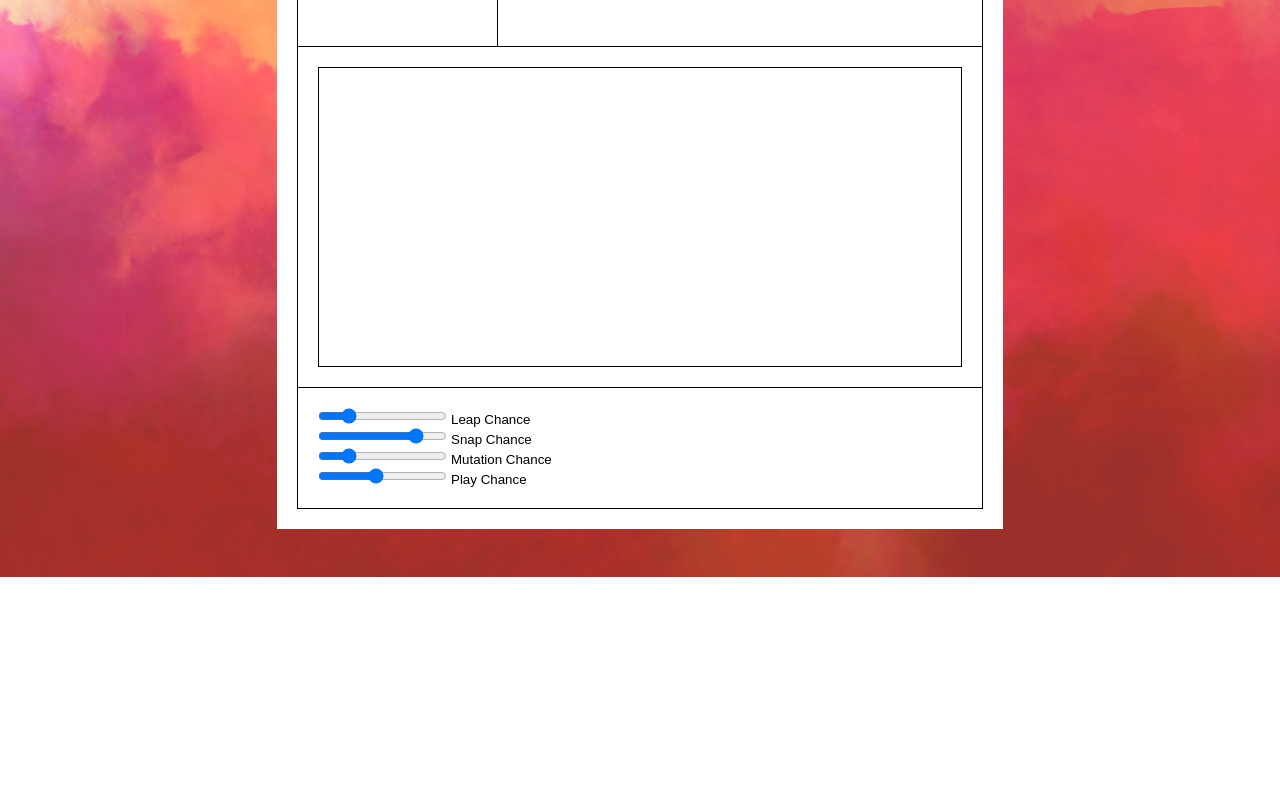
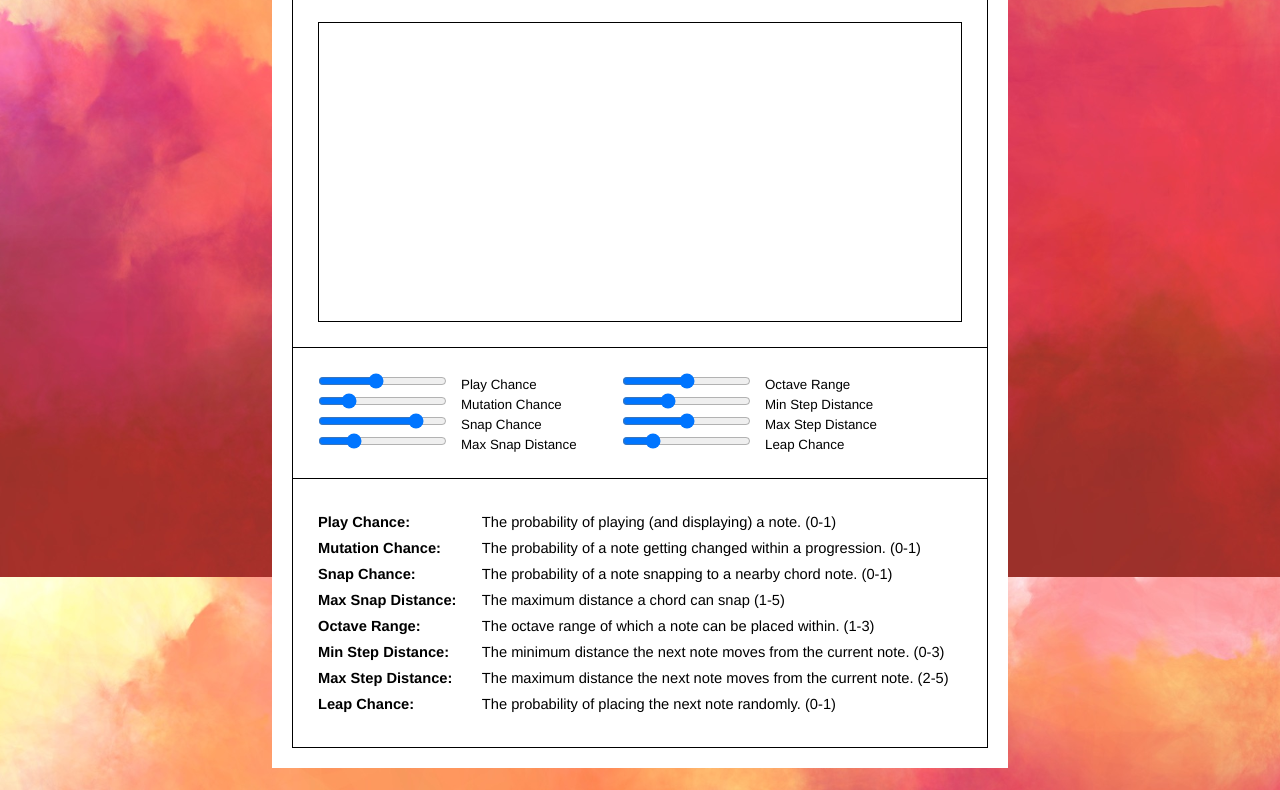
Before and after one commit to kgolid/sonant, a website: page index.html in a window 1280 px wide. Shown: the part 223-1013 px from the top of the page. Before the commit the page ends 800 px from the top, so only its background shows below. Drawn offline with nearby package versions, Linux system fonts and the light colour scheme; no server answers.

Commit message:
add more options to gui

```diff
--- a/index.html
+++ b/index.html
@@ -35,11 +35,16 @@
             <div id='board'></div>
         </div>
         <div class='dashboard'>
-        <div class='header_control_sub'>
+            <div class='dashboard_sub'>
                 <div>
-            <input type="range" id="leap_chance" name="leap_chance"
+                    <input type="range" id="play_chance" name="play_chance"
+                            min="0.1" max="1" step=0.1 value=0.5>
+                    <label for="play_chance">Play Chance</label>
+                </div>
+                <div>
+                    <input type="range" id="mutation_chance" name="mutation_chance"
                             min="0" max="1" step=0.1 value=0.2>
-            <label for="leap_chance">Leap Chance</label>
+                    <label for="mutation_chance">Mutation Chance</label>
                 </div>
                 <div>
                     <input type="range" id="snap_chance" name="snap_chance"
@@ -47,15 +52,44 @@
                     <label for="snap_chance">Snap Chance</label>
                 </div>
                 <div>
-            <input type="range" id="mutation_chance" name="mutation_chance"
-                    min="0" max="1" step=0.1 value=0.2>
-            <label for="mutation_chance">Mutation Chance</label>
+                    <input type="range" id="snap_dist" name="snap_dist"
+                            min="1" max="5" step=1 value=2>
+                    <label for="snap_dist">Max Snap Distance</label>
+                </div>
+            </div>
+            <div class='dashboard_sub'>
+                <div>
+                    <input type="range" id="octave_range" name="octave_range"
+                            min="1" max="3" step=1 value=2>
+                    <label for="octave_range">Octave Range</label>
                 </div>
                 <div>
-            <input type="range" id="play_chance" name="play_chance"
-                    min="0.1" max="1" step=0.1 value=0.5>
-            <label for="play_chance">Play Chance</label>
+                    <input type="range" id="min_step" name="min_step"
+                            min="0" max="3" step=1 value=1>
+                    <label for="min_step">Min Step Distance</label>
                 </div>
+                <div>
+                    <input type="range" id="max_step" name="max_step"
+                            min="1" max="5" step=1 value=3>
+                    <label for="max_step">Max Step Distance</label>
+                </div>
+                <div>
+                    <input type="range" id="leap_chance" name="leap_chance"
+                            min="0" max="1" step=0.1 value=0.2>
+                    <label for="leap_chance">Leap Chance</label>
+                </div>
+            </div>
+        </div>
+        <div class='legend'>
+            <p><strong>Play Chance:</strong> The probability of playing (and displaying) a note. (0-1)</p>
+            <p><strong>Mutation Chance:</strong> The probability of a note getting changed within a progression. (0-1)</p>
+            <p><strong>Snap Chance:</strong> The probability of a note snapping to a nearby chord note. (0-1)</p>
+            <p><strong>Max Snap Distance:</strong> The maximum distance a chord can snap (1-5)</p>
+
+            <p><strong>Octave Range:</strong> The octave range of which a note can be placed within. (1-3)</p>
+            <p><strong>Min Step Distance:</strong> The minimum distance the next note moves from the current note. (0-3)</p>
+            <p><strong>Max Step Distance:</strong> The maximum distance the next note moves from the current note. (2-5)</p>
+            <p><strong>Leap Chance:</strong> The probability of placing the next note randomly. (0-1)</p>
         </div>
     </div>
 </div>
--- a/style.css
+++ b/style.css
@@ -5,8 +5,9 @@
 }
 
 label {
-  font-family: Arial;
+  font-family: Helvetica, Arial, sans-serif;
   font-size: 10pt;
+  margin-left: 10px;
 }
 
 body {
@@ -18,7 +19,7 @@ body {
 .card {
   text-align: left;
   padding: 20px;
-  margin-top: 100px;
+  margin: 50px 0;
   background: #fff;
   display: inline-block;
   min-width: 700px;
@@ -44,21 +45,38 @@ body {
   width: calc(100% - 205px);
 }
 
-.header_control_sub {
+.content,
+.dashboard,
+.legend {
+  border: 1px solid black;
+  border-top: none;
+  padding: 25px;
+}
+
+.dashboard_sub {
   text-align: left;
   display: inline-block;
-  width: 50%;
+  width: 300px;
+  vertical-align: top;
 }
 
-.content,
-.dashboard {
-  border: 1px solid black;
-  border-top: none;
-  padding: 20px;
+.legend {
+  padding-top: 35px;
+}
+
+.legend p {
+  margin-bottom: 10px;
+  font-size: 11pt;
+  font-family: Helvetica, Arial, sans-serif;
+}
+
+.legend p strong {
+  display: inline-block;
+  width: 160px;
 }
 
 #board {
-  width:644px;
+  width: 644px;
   height: 300px;
   border: 1px solid black;
 }
@@ -71,3 +89,7 @@ select {
   border: 1px solid #000;
   border-radius: 0;
 }
+
+select {
+  width: 50px;
+}
```
Also changed, not shown: ui.js (+20 -2 lines). Lines whose indentation alone changed are shown as unchanged.
